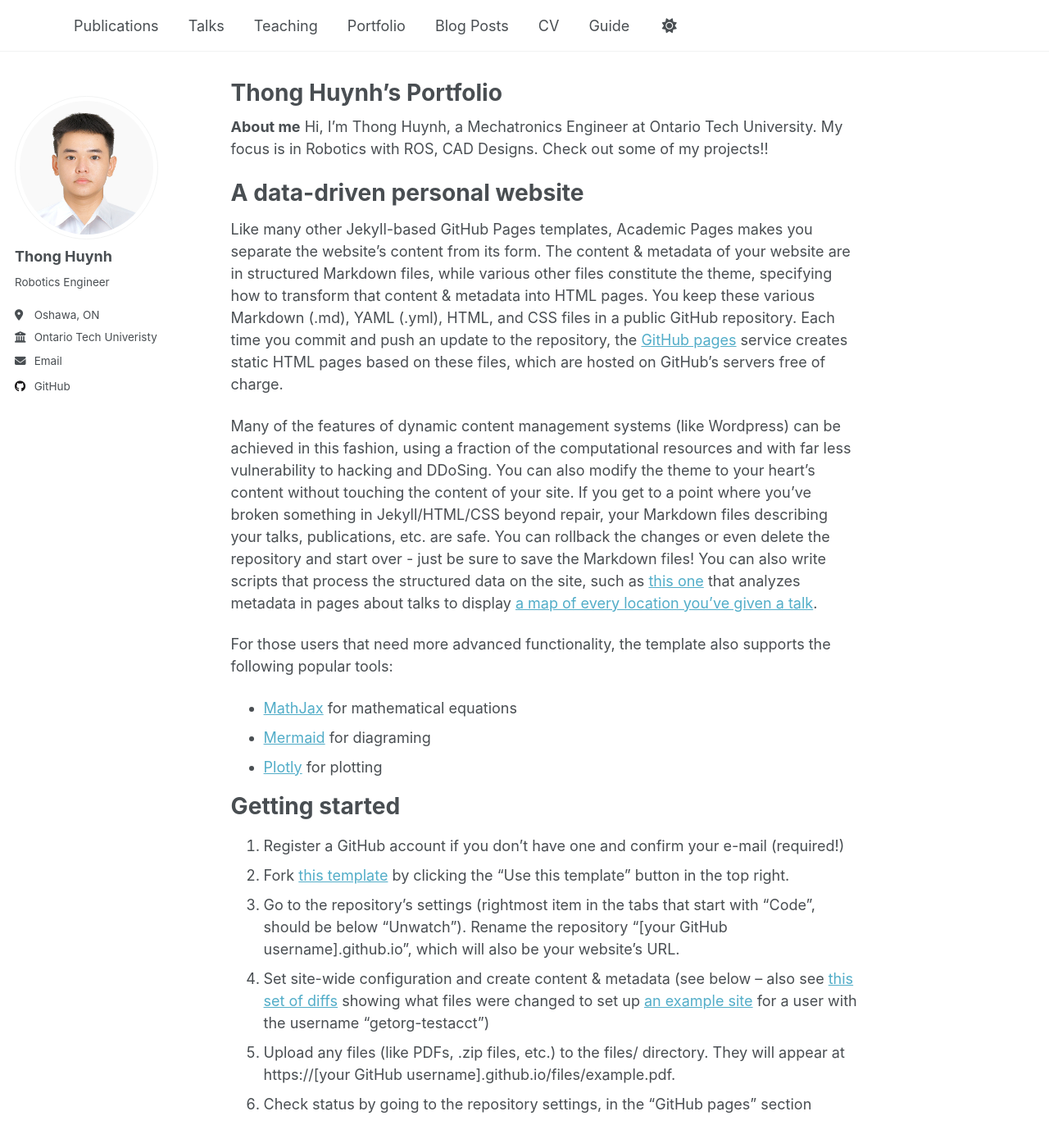
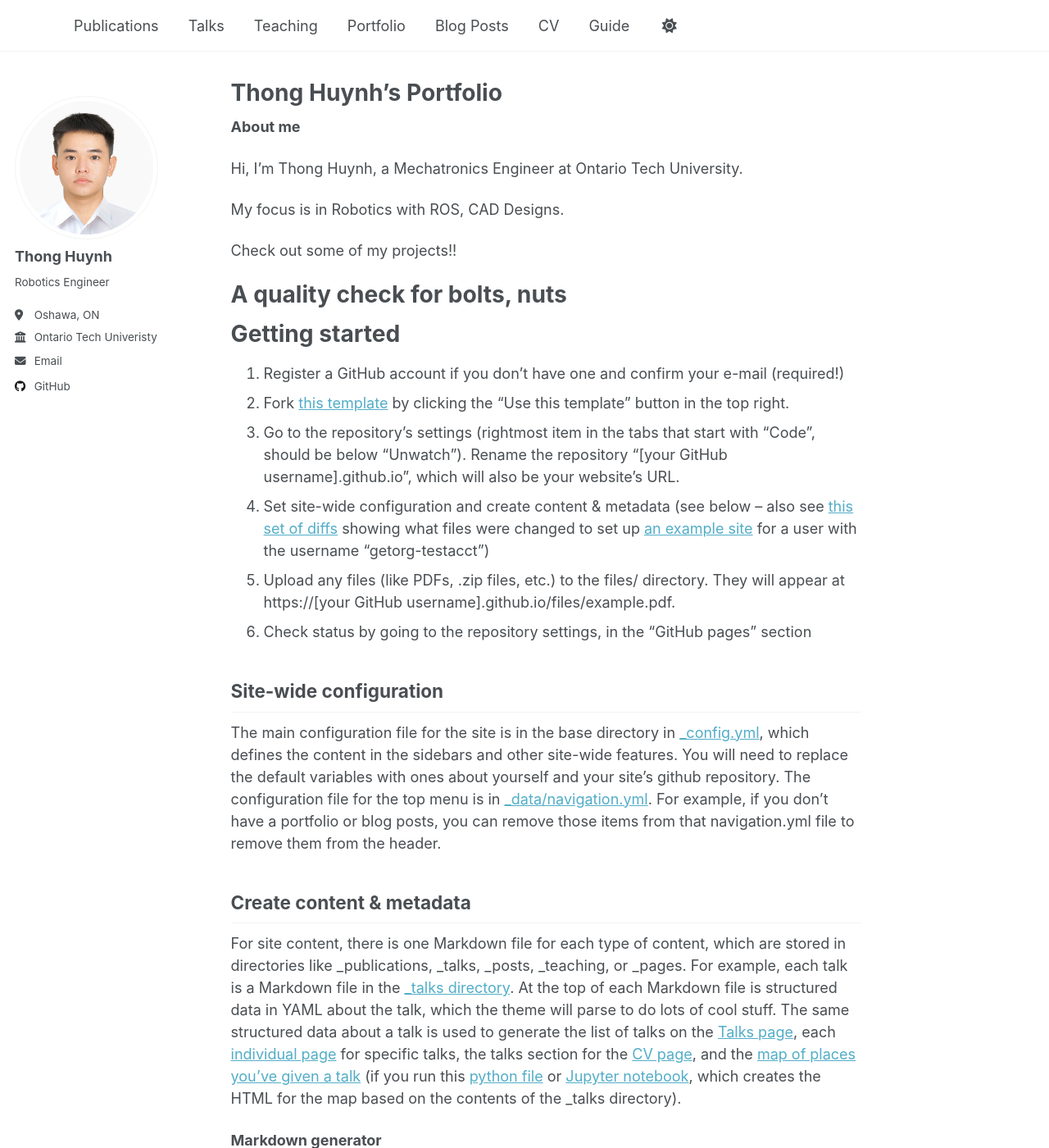
Before and after one commit to ThongHHuynh/ThongHHuynh.github.io, a Jekyll site: the page built from _pages/about.md, in a window 1280 px wide and 1400 px high. Shown: the whole window at 82% size. Built offline with Jekyll 4.4.1, drawn with Linux system fonts in a browser that asks for light colours; a script that is not in the unit is left out.

Commit message:
Update about.md

```diff
--- a/_pages/about.md
+++ b/_pages/about.md
@@ -7,20 +7,17 @@ redirect_from:
   - /about.html
 ---
 **About me**
+
 Hi, I'm Thong Huynh, a Mechatronics Engineer at Ontario Tech University.
+
 My focus is in Robotics with ROS, CAD Designs.
+
 Check out some of my projects!!
 
-A data-driven personal website
-======
-Like many other Jekyll-based GitHub Pages templates, Academic Pages makes you separate the website's content from its form. The content & metadata of your website are in structured Markdown files, while various other files constitute the theme, specifying how to transform that content & metadata into HTML pages. You keep these various Markdown (.md), YAML (.yml), HTML, and CSS files in a public GitHub repository. Each time you commit and push an update to the repository, the [GitHub pages](https://pages.github.com/) service creates static HTML pages based on these files, which are hosted on GitHub's servers free of charge.
+A quality check for bolts, nuts
+==========
 
-Many of the features of dynamic content management systems (like Wordpress) can be achieved in this fashion, using a fraction of the computational resources and with far less vulnerability to hacking and DDoSing. You can also modify the theme to your heart's content without touching the content of your site. If you get to a point where you've broken something in Jekyll/HTML/CSS beyond repair, your Markdown files describing your talks, publications, etc. are safe. You can rollback the changes or even delete the repository and start over - just be sure to save the Markdown files! You can also write scripts that process the structured data on the site, such as [this one](https://github.com/academicpages/academicpages.github.io/blob/master/talkmap.ipynb) that analyzes metadata in pages about talks to display [a map of every location you've given a talk](https://academicpages.github.io/talkmap.html).
 
-For those users that need more advanced functionality, the template also supports the following popular tools:
-- [MathJax](https://www.mathjax.org/) for mathematical equations
-- [Mermaid](https://mermaid.js.org/) for diagraming
-- [Plotly](https://plotly.com/javascript/) for plotting
 
 Getting started
 ======
```
